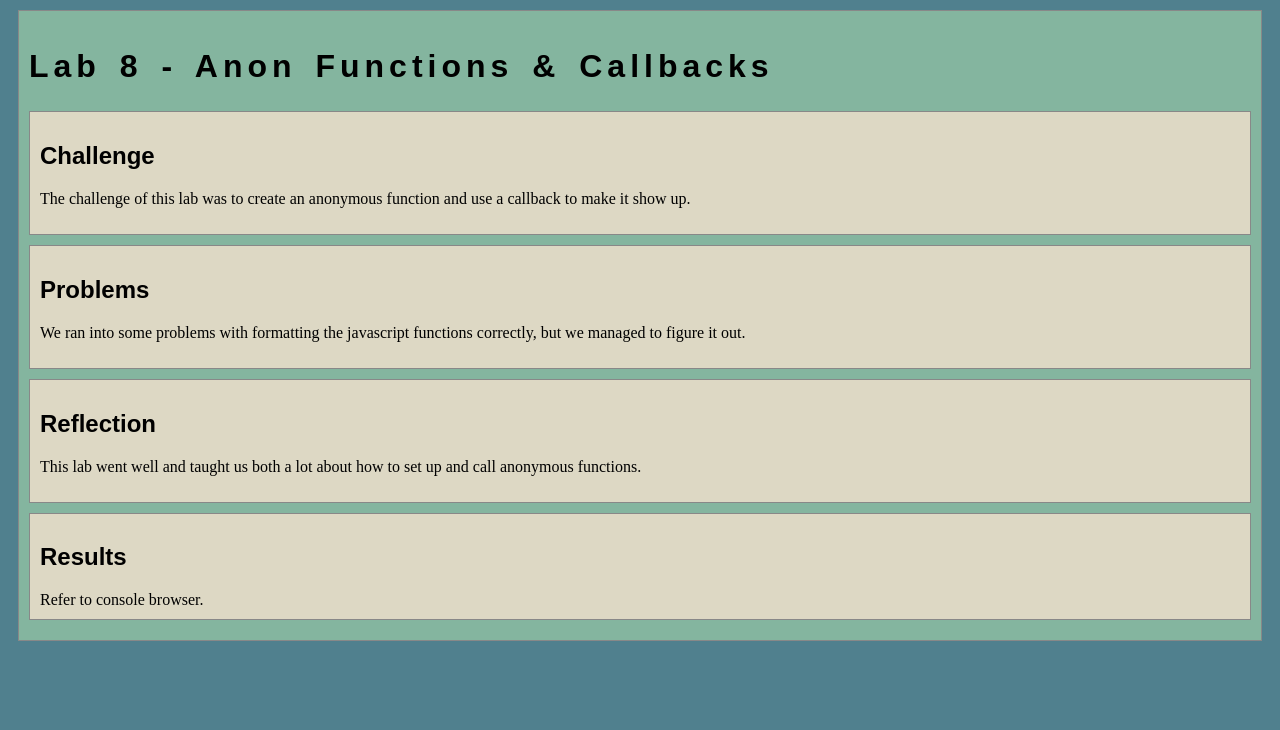
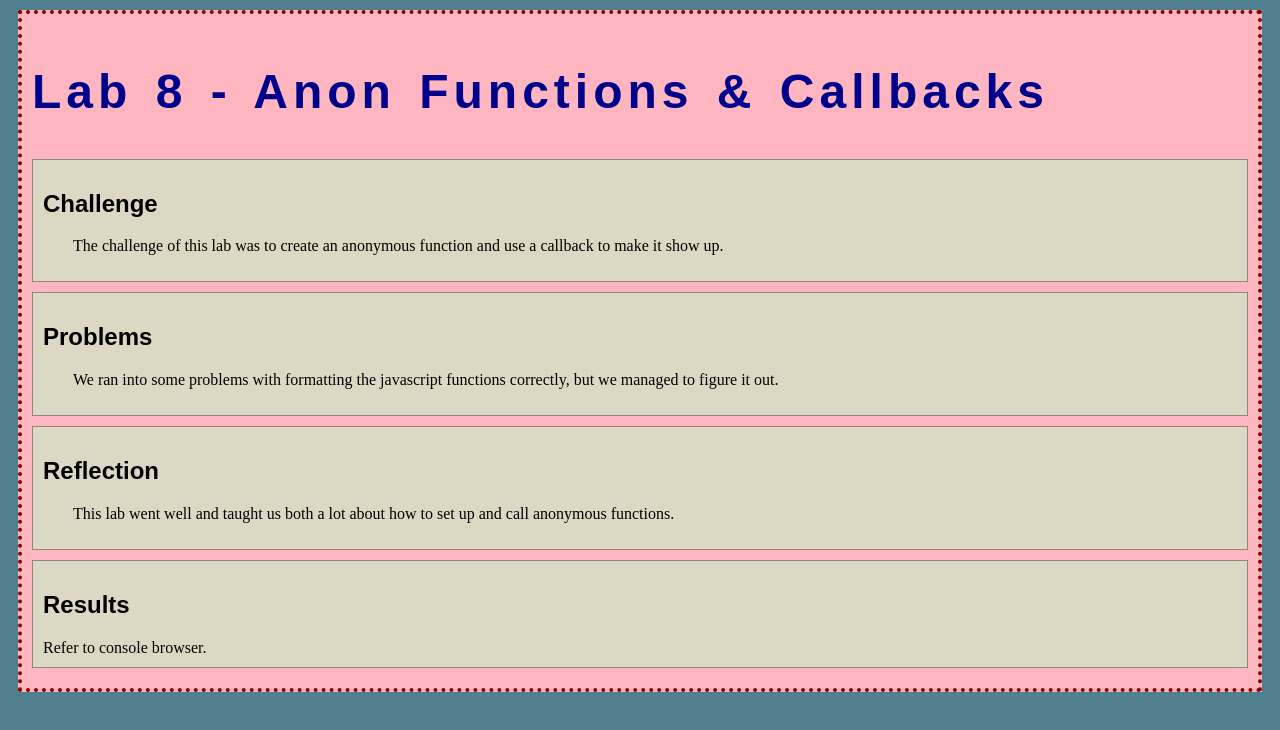
Before and after one commit to aokay27/art101, a plain HTML site: page lab8/index.html in a window 1280 px wide. Drawn offline with nearby package versions, Linux system fonts and the light colour scheme.

Commit message:
lab 8 css

```diff
--- a/lab8/css/index.css
+++ b/lab8/css/index.css
@@ -2,8 +2,23 @@
 
 /* the period in a CSS selector selects an element by class, e.g., class="minor-section" */
 .minor-section {
-    padding: 10px;
-    margin-bottom: 10px;
-    border: solid 1px #888;
-    background-color: #DDD8C4;
-  }
+  padding: 10px;
+  margin-bottom: 10px;
+  border: solid 1px #888;
+  background-color: #DDD8C4;
+}
+
+h1{
+  color: darkblue;
+  font-size: 300%;
+}
+
+p{
+  text-indent: 20px;
+  margin-left: 10px;
+}
+
+#content {
+  background-color: lightpink;
+  border: dotted 4px darkred;
+}
```
